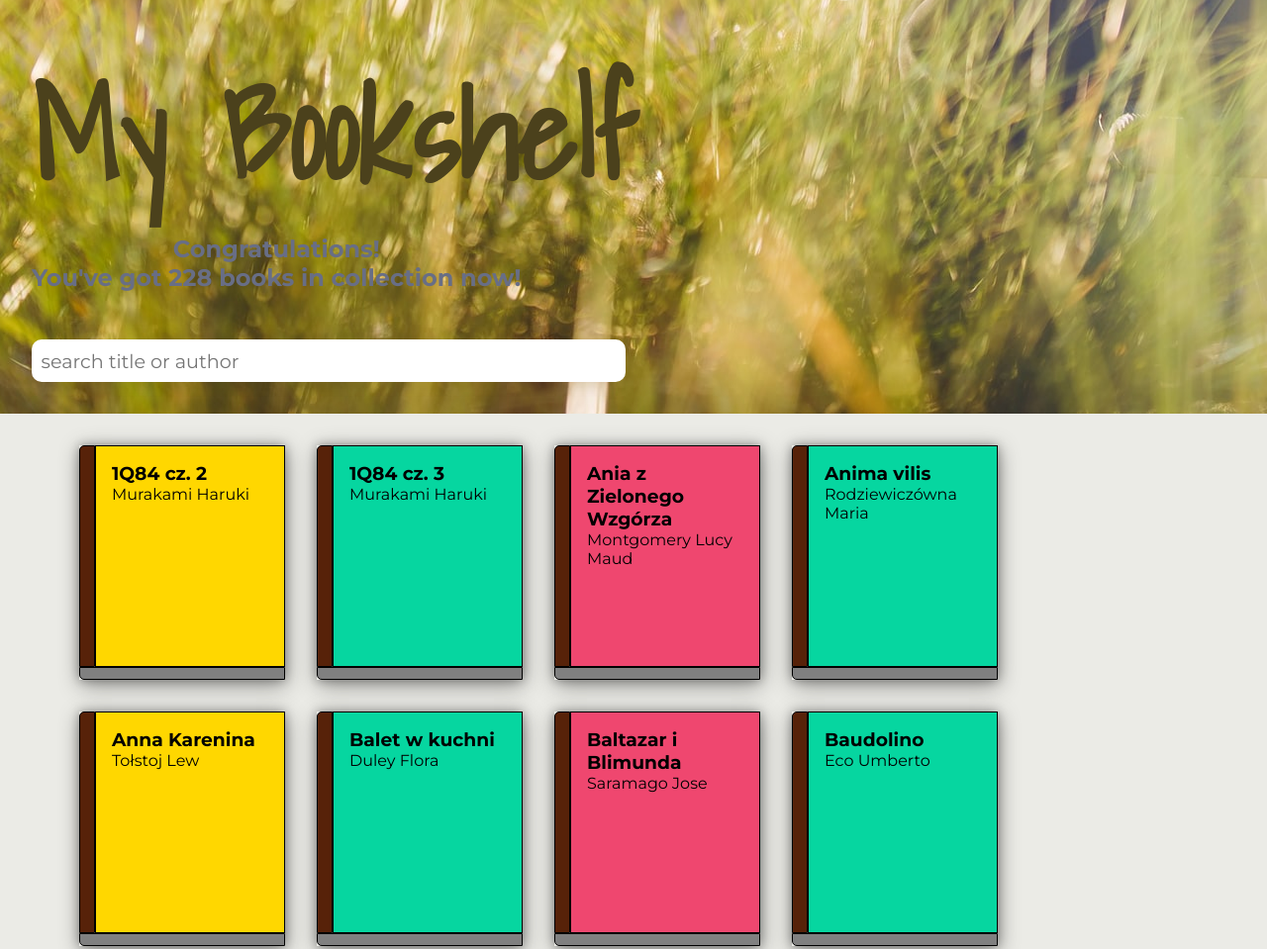
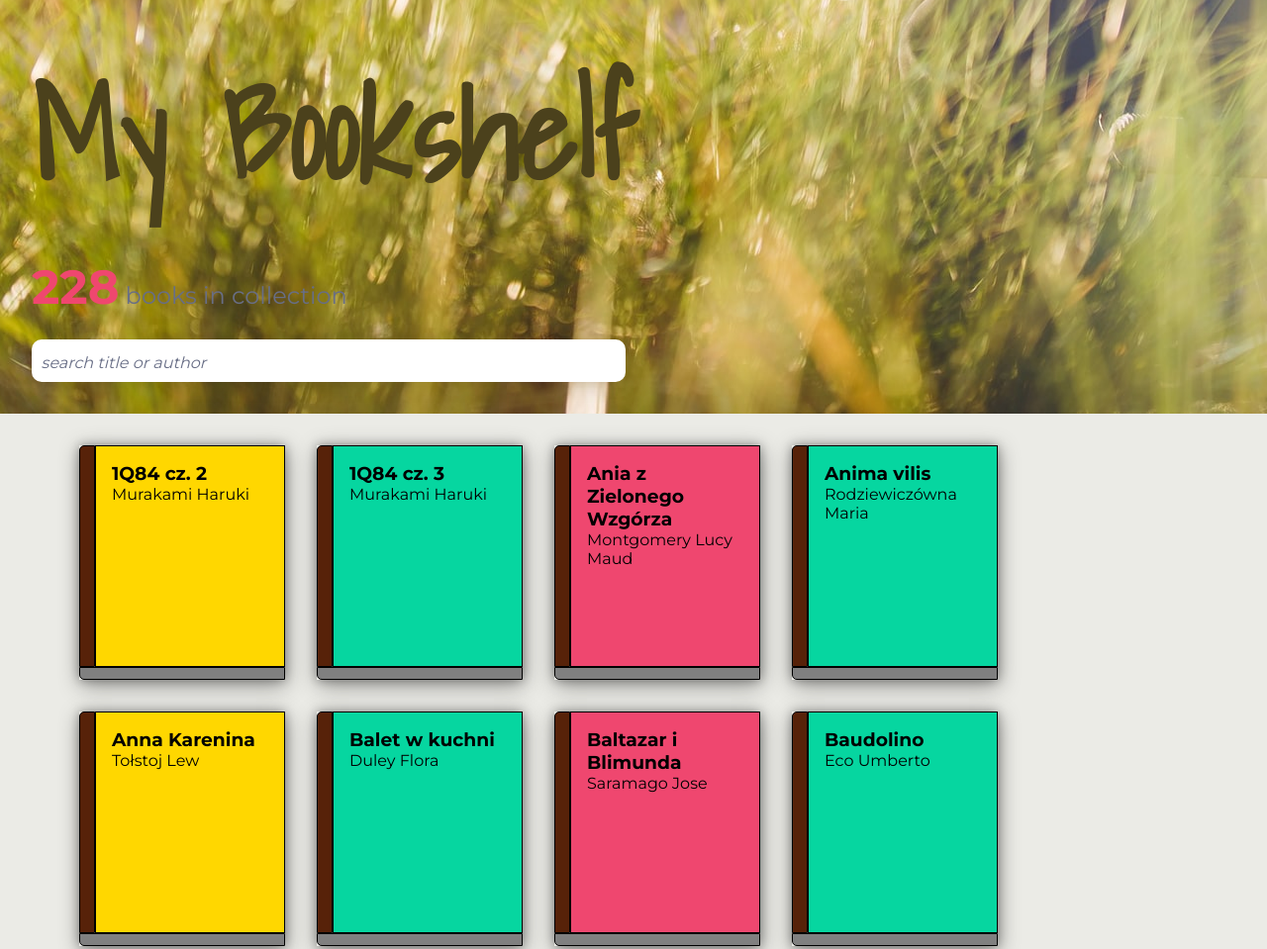
Before and after one commit to pawelpikus/my-bookshelf, a plain HTML site: page index.html in a window 1280 px wide. Shown: the top 959 px of the page at 99% size. Drawn offline with Linux system fonts and the light colour scheme.

Commit message:
styling loose ends

```diff
--- a/script.js
+++ b/script.js
@@ -1,6 +1,4 @@
-
-
-const request = async () => {
+const getBooks = async () => {
   const response = await fetch('data.json');
   if (response.status === 200) {
     const data = await response.json();
@@ -26,31 +24,35 @@ function displayAllBooks(books) {
   return books.map(book => getBook(book)).join('')
 }
 
-request().then(books => {
-
+function renderPage(books) {
   document.body.innerHTML = `
     <header>
         <h1 class="page-title">My Bookshelf</h1>
-        <h2 class="info">Congratulations! <br>You've got ${books.length} books in collection now!</h2>
+        <h2 class="info"><span class="highlight">${books.length}</span> books in collection</h2>
         <input id="search-bar" type="text" placeholder="search title or author">
     </header>
     <div class="my-bookshelf">
         ${displayAllBooks(books)}
     </div>`
+}
 
+function searchBooks(){
   const inputEl = document.getElementById("search-bar");
-
   inputEl.addEventListener("keyup", () => {
     let input = inputEl.value.toLowerCase();
     const booksEl = document.getElementsByClassName("my-book");
     const bookTitles = document.getElementsByClassName("book-title");
     const bookAuthors = document.getElementsByClassName("book-author");
 
-      for (let i = 0; i < booksEl.length; i+=1) {
-        (bookTitles[i].textContent.toLowerCase().includes(input)||
+    for (let i = 0; i < booksEl.length; i += 1) {
+      (bookTitles[i].textContent.toLowerCase().includes(input) ||
         bookAuthors[i].textContent.toLowerCase().includes(input)) ?
-        booksEl[i].style.display = "" : booksEl[i].style.display = "none";
+      booksEl[i].style.display = "": booksEl[i].style.display = "none";
     }
   })
+}
 
+getBooks().then(books => {
+  renderPage(books);
+  searchBooks();
 })
--- a/style.css
+++ b/style.css
@@ -34,14 +34,15 @@ header{
 .page-title{
     font-family: 'Shadows Into Light', cursive;
     font-size: 8rem;
-    color: var(--clr-text-primary)
+    color: var(--clr-text-primary);
 }
 
 .info{
-    margin-bottom: 2em;
+    margin: 1em 0;
     font-family: 'Montserrat', sans-serif;
+    font-weight: 400;
     color: var(--clr-text-secondary);
-    text-align: center;
+    text-align: left;
 
 }
 
@@ -101,11 +102,12 @@ header{
     width: 600px;
     padding: .5em;
     font-family: inherit;
-    color: var(--clr-text-secondary);
+    color: var(--clr-accent);
     font-size: 1.2rem;
     border: none;
     border-radius: 10px;
-    box-shadow:0 0 15px 4px rgba(0,0,0,0.06);
+    box-shadow:0 0 1em .3em rgba(0,0,0,0.08),
+                0 0 .5em .1em rgba(0,0,0,0.04);
 
 }
 
@@ -114,3 +116,19 @@ header{
     outline-offset: .3em;
 
 }
+
+.highlight{
+    font-size: 3rem;
+    color: var(--clr-accent);
+    font-weight: 700;
+}
+
+::placeholder{
+    color: var(--clr-text-secondary);
+    font-style: italic;
+    font-size: 1rem;
+}
+
+::-ms-input-placeholder { /* Microsoft Edge */
+    color: var(--clr-text-secondary);
+  }
```
Lines whose indentation alone changed are shown as unchanged.
